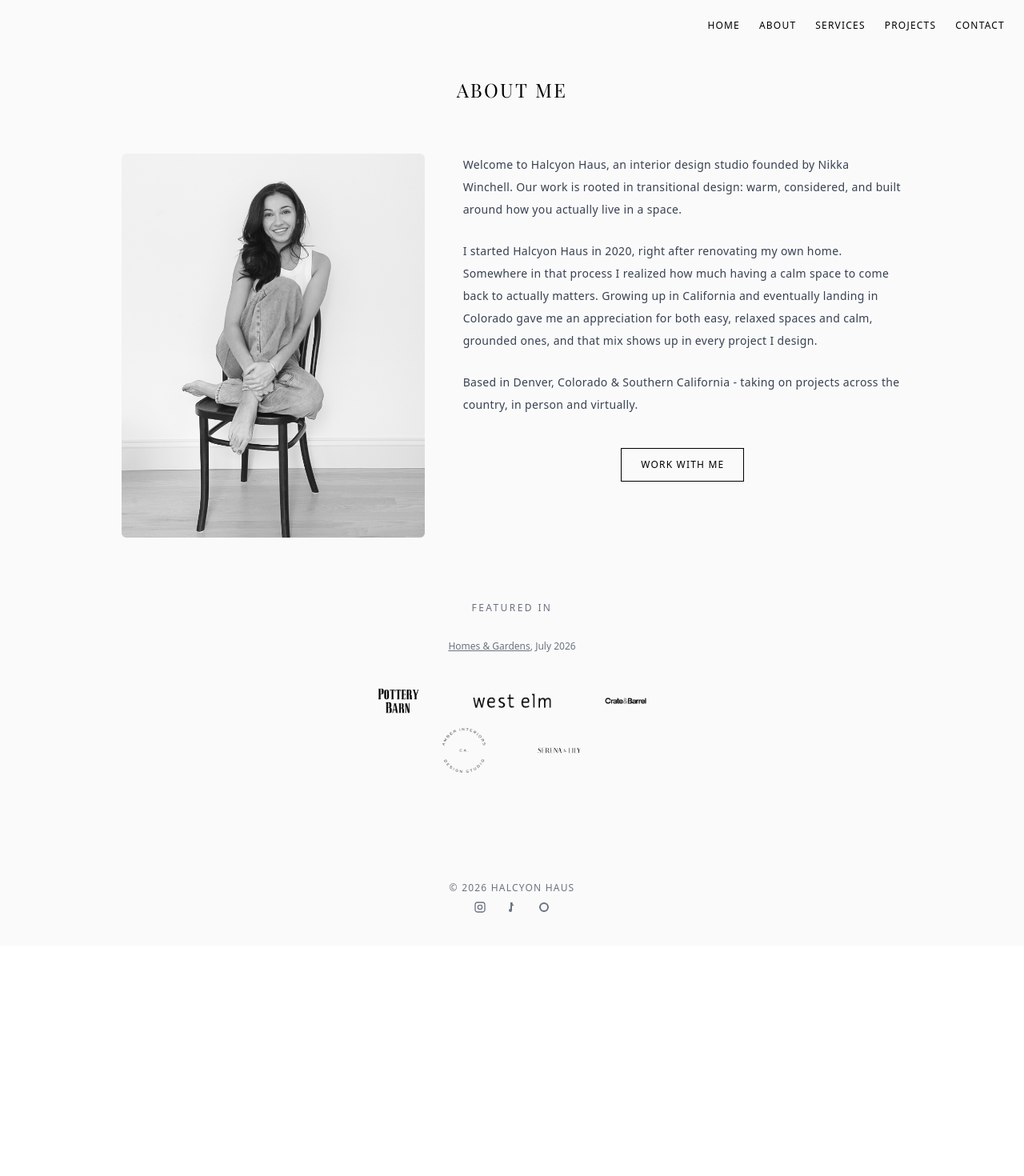
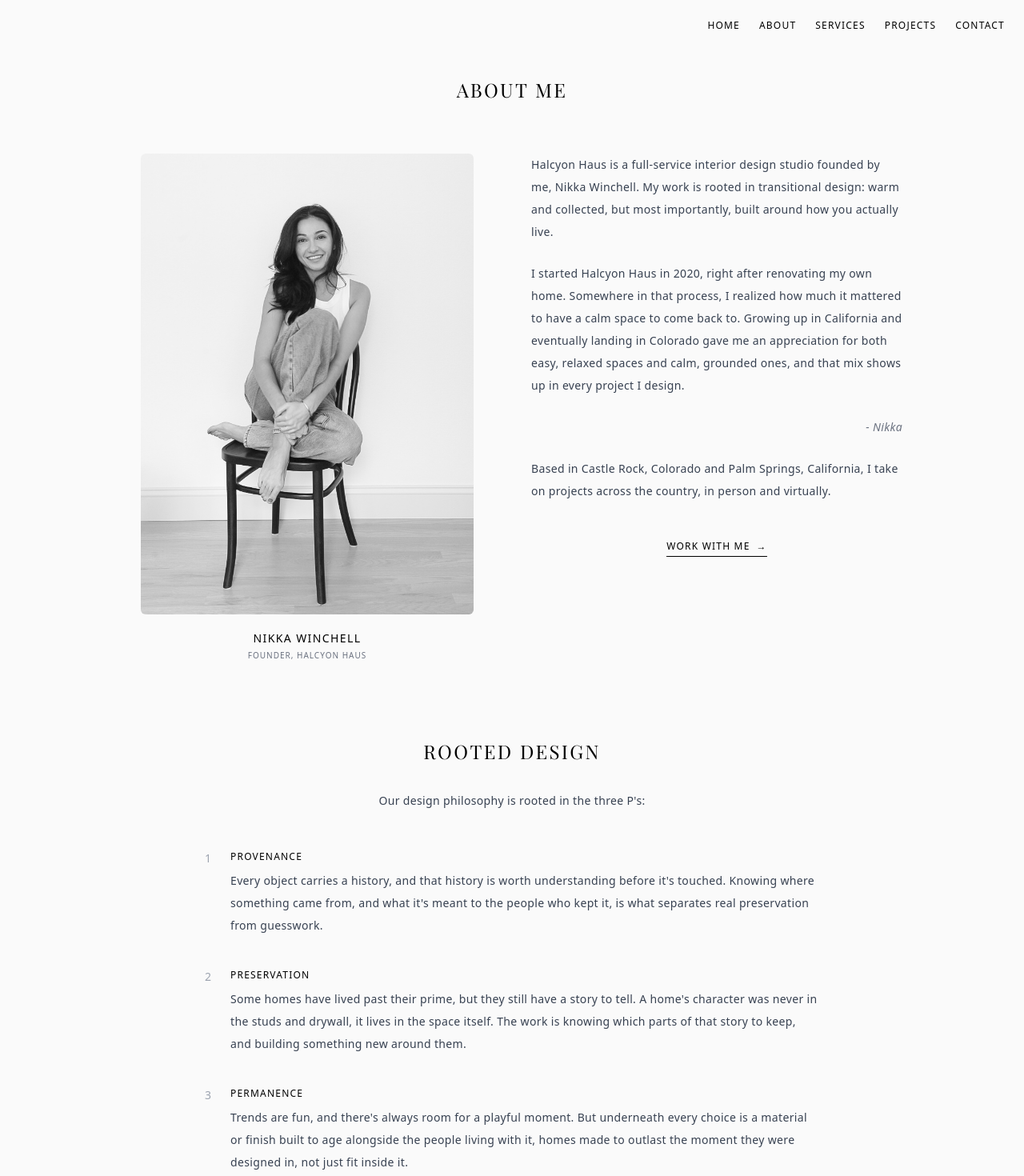
Before and after one commit to HalcyonHaus/halcyonhaus-site, a Next.js app: page /about in a window 1280 px wide. Shown: the top 1470 px of the page at 80% size. Before the commit the page ends 1182 px from the top, so only its background shows below. Built offline with nearby package versions, Linux system fonts and the light colour scheme.

Commit message:
Update about.js

```diff
--- a/pages/about.js
+++ b/pages/about.js
@@ -1,28 +1,56 @@
 import Head from "next/head";
 import Link from "next/link";
+
+const PAGE_URL = "https://www.halcyonhaus.com/about";
+const PAGE_TITLE = "About Nikka Winchell | Denver Interior Designer, Halcyon Haus";
+const PAGE_DESCRIPTION =
+  "Meet Nikka Winchell, founder of Halcyon Haus, a Denver interior design studio specializing in warm, transitional design for homes across Colorado and beyond.";
+
+const personSchema = {
+  "@context": "https://schema.org",
+  "@type": "ProfilePage",
+  "mainEntity": {
+    "@type": "Person",
+    "name": "Nikka Winchell",
+    "jobTitle": "Founder & Interior Designer",
+    "image": "https://www.halcyonhaus.com/images/DSC02864.JPG",
+    "url": PAGE_URL,
+    "worksFor": {
+      "@type": "Organization",
+      "name": "Halcyon Haus",
+      "url": "https://www.halcyonhaus.com"
+    },
+    "sameAs": [
+      "https://www.instagram.com/halcyonhaus_",
+      "https://www.tiktok.com/@halcyonhaus_",
+      "https://www.shopltk.com/explore/halcyonhaus"
+    ]
+  }
+};
 
 export default function AboutPage() {
   return (
     <div className="min-h-screen text-black font-sans" style={{ backgroundColor: "#fafafa" }}>
       <Head>
-        <title>About Nikka Winchell | Denver Interior Designer, Halcyon Haus</title>
-        <meta
-          name="description"
-          content="Meet Nikka Winchell, founder of Halcyon Haus, a Denver interior design studio specializing in warm, transitional design for homes across Colorado and beyond."
-        />
-        <link rel="canonical" href="https://www.halcyonhaus.com/about" />
-        <meta property="og:title" content="About Nikka Winchell | Halcyon Haus Interior Design" />
-        <meta property="og:description" content="Meet Nikka Winchell, founder of Halcyon Haus, a Denver interior design studio rooted in thoughtful, transitional design." />
-        <meta property="og:image" content="https://www.halcyonhaus.com/images/HEROKITCHEN1.JPG" />
-        <meta property="og:url" content="https://www.halcyonhaus.com/about" />
+        <title>{PAGE_TITLE}</title>
+        <meta name="description" content={PAGE_DESCRIPTION} />
+        <link rel="canonical" href={PAGE_URL} />
+        <meta property="og:title" content={PAGE_TITLE} />
+        <meta property="og:description" content={PAGE_DESCRIPTION} />
+        <meta property="og:image" content="https://www.halcyonhaus.com/images/DSC02864.JPG" />
+        <meta property="og:url" content={PAGE_URL} />
         <meta property="og:type" content="profile" />
         <meta name="twitter:card" content="summary_large_image" />
-        <meta name="twitter:title" content="About Nikka Winchell | Halcyon Haus" />
-        <meta name="twitter:description" content="Meet the designer behind Halcyon Haus, thoughtful, transitional interiors in Denver, CO." />
-        <meta name="twitter:image" content="https://www.halcyonhaus.com/images/HEROKITCHEN1.JPG" />
+        <meta name="twitter:title" content={PAGE_TITLE} />
+        <meta name="twitter:description" content={PAGE_DESCRIPTION} />
+        <meta name="twitter:image" content="https://www.halcyonhaus.com/images/DSC02864.JPG" />
         <link
           href="https://fonts.googleapis.com/css2?family=Playfair+Display:wght@400;700&family=Inter:wght@300;400&display=swap"
           rel="stylesheet"
+        />
+        <script
+          type="application/ld+json"
+          dangerouslySetInnerHTML={{ __html: JSON.stringify(personSchema) }}
         />
       </Head>
 
@@ -47,30 +75,83 @@ export default function AboutPage() {
         </h1>
 
         <div className="mt-16 grid grid-cols-1 md:grid-cols-12 gap-12 items-start">
-          <div className="md:col-span-5 flex justify-center md:sticky md:top-24">
+          <div className="md:col-span-6 flex flex-col items-center md:sticky md:top-24">
             <img
               src="/images/DSC02864.JPG"
               alt="Nikka Winchell, founder of Halcyon Haus interior design studio in Denver, Colorado"
-              className="w-[20rem] md:w-[24rem] h-[26rem] md:h-[30rem] rounded-md object-cover"
+              className="w-full max-w-[26rem] h-[30rem] md:h-[36rem] rounded-md object-cover"
             />
+            <div className="mt-5 text-center">
+              <p className="font-inter uppercase tracking-widest text-sm">Nikka Winchell</p>
+              <p className="font-inter uppercase tracking-widest text-[10px] text-gray-500 mt-1">
+                Founder, Halcyon Haus
+              </p>
+            </div>
           </div>
-          <div className="md:col-span-7 text-sm leading-7 tracking-wide font-inter text-gray-700 space-y-6">
+          <div className="md:col-span-6 text-sm leading-7 tracking-wide font-inter text-gray-700 space-y-6">
             <p>
-              Welcome to Halcyon Haus, an interior design studio founded by Nikka Winchell. Our work is rooted in transitional design: warm, considered, and built around how you actually live in a space.
+              Halcyon Haus is a full-service interior design studio founded by me, Nikka Winchell. My work is rooted in transitional design: warm and collected, but most importantly, built around how you actually live.
             </p>
             <p>
-              I started Halcyon Haus in 2020, right after renovating my own home. Somewhere in that process I realized how much having a calm space to come back to actually matters. Growing up in California and eventually landing in Colorado gave me an appreciation for both easy, relaxed spaces and calm, grounded ones, and that mix shows up in every project I design.
+              I started Halcyon Haus in 2020, right after renovating my own home. Somewhere in that process, I realized how much it mattered to have a calm space to come back to. Growing up in California and eventually landing in Colorado gave me an appreciation for both easy, relaxed spaces and calm, grounded ones, and that mix shows up in every project I design.
             </p>
+            <p className="text-right italic text-gray-500">- Nikka</p>
             <p>
-              Based in Denver, Colorado & Southern California - taking on projects across the country, in person and virtually.
+              Based in Castle Rock, Colorado and Palm Springs, California, I take on projects across the country, in person and virtually.
             </p>
 
             <div className="pt-4 text-center">
               <Link href="/contact" legacyBehavior>
-                <a className="inline-block px-6 py-3 border border-black text-black text-xs tracking-widest uppercase font-inter hover:bg-black hover:text-white transition">
+                <a className="inline-flex items-center gap-2 text-xs tracking-widest uppercase font-inter text-black border-b border-black pb-1 transition-all duration-300 hover:gap-3 hover:text-neutral-500 hover:border-neutral-500">
                   Work With Me
+                  <span aria-hidden="true">&#8594;</span>
                 </a>
               </Link>
+            </div>
+          </div>
+        </div>
+
+        {/* Rooted Design Philosophy */}
+        <div className="mt-24 max-w-3xl mx-auto">
+          <h2
+            className="text-center text-xl md:text-2xl font-light tracking-[0.1em] mb-8"
+            style={{ fontFamily: "'Playfair Display', serif" }}
+          >
+            ROOTED DESIGN
+          </h2>
+          <p className="text-sm leading-7 tracking-wide font-inter text-gray-700 text-center mb-12">
+            Our design philosophy is rooted in the three P&apos;s:
+          </p>
+
+          <div className="space-y-10">
+            <div className="flex gap-6">
+              <span className="font-inter text-sm text-gray-400 flex-shrink-0">1</span>
+              <div>
+                <h3 className="font-inter uppercase tracking-widest text-xs mb-2">Provenance</h3>
+                <p className="text-sm leading-7 tracking-wide font-inter text-gray-700">
+                  Every object carries a history, and that history is worth understanding before it&apos;s touched. Knowing where something came from, and what it&apos;s meant to the people who kept it, is what separates real preservation from guesswork.
+                </p>
+              </div>
+            </div>
+
+            <div className="flex gap-6">
+              <span className="font-inter text-sm text-gray-400 flex-shrink-0">2</span>
+              <div>
+                <h3 className="font-inter uppercase tracking-widest text-xs mb-2">Preservation</h3>
+                <p className="text-sm leading-7 tracking-wide font-inter text-gray-700">
+                  Some homes have lived past their prime, but they still have a story to tell. A home&apos;s character was never in the studs and drywall, it lives in the space itself. The work is knowing which parts of that story to keep, and building something new around them.
+                </p>
+              </div>
+            </div>
+
+            <div className="flex gap-6">
+              <span className="font-inter text-sm text-gray-400 flex-shrink-0">3</span>
+              <div>
+                <h3 className="font-inter uppercase tracking-widest text-xs mb-2">Permanence</h3>
+                <p className="text-sm leading-7 tracking-wide font-inter text-gray-700">
+                  Trends are fun, and there&apos;s always room for a playful moment. But underneath every choice is a material or finish built to age alongside the people living with it, homes made to outlast the moment they were designed in, not just fit inside it.
+                </p>
+              </div>
             </div>
           </div>
         </div>
```
